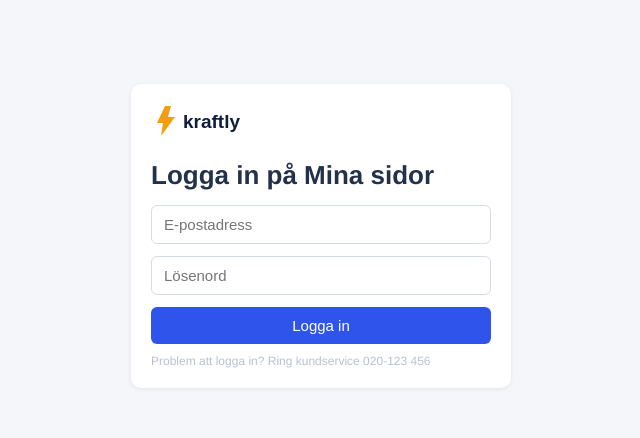
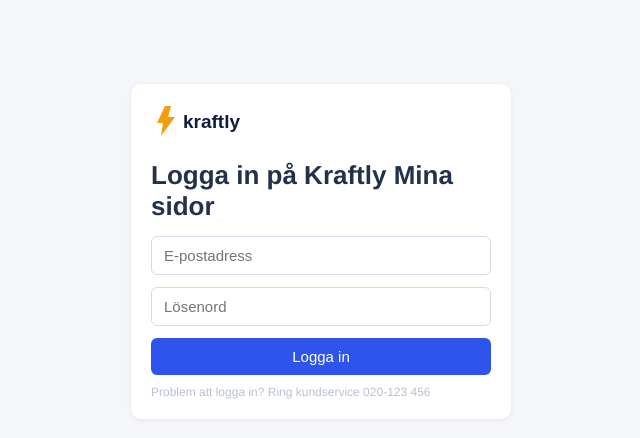
Before and after one commit to jonatanhallenberg/kraftly-a11y-labb, a Vue app: page /login in a window 1280 px wide. Shown: the top 438 px of the page, without its empty margins (319-959 px from the left). Built offline with nearby package versions, Linux system fonts and the light colour scheme.

Commit message:
feat: tydligare rubrik på inloggningen (övning 1 steg 5 – första automatiska deployen)

```diff
--- a/src/views/LoginView.vue
+++ b/src/views/LoginView.vue
@@ -2,7 +2,7 @@
   <div class="login-wrap">
     <div class="card login-card">
       <img src="../assets/logo-dark.svg" class="login-logo">
-      <h1>Logga in på Mina sidor</h1>
+      <h1>Logga in på Kraftly Mina sidor</h1>
       <input type="text" placeholder="E-postadress" v-model="email">
       <input type="password" placeholder="Lösenord" v-model="password">
       <button class="btn" style="width:100%" @click="handleLogin">Logga in</button>
```
